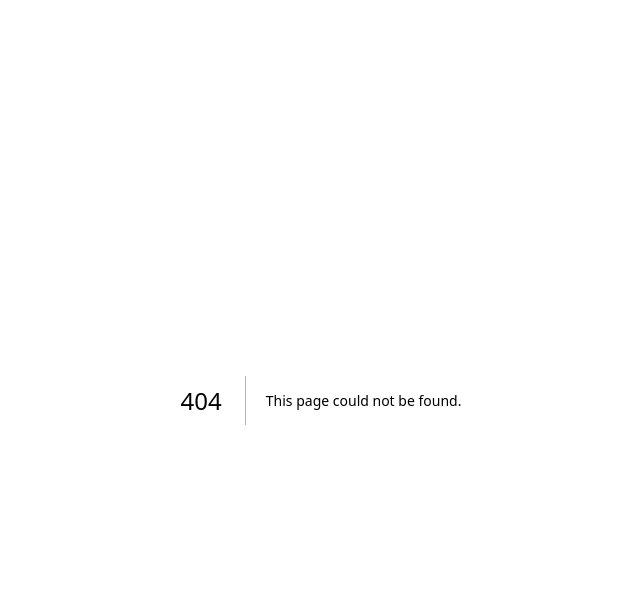
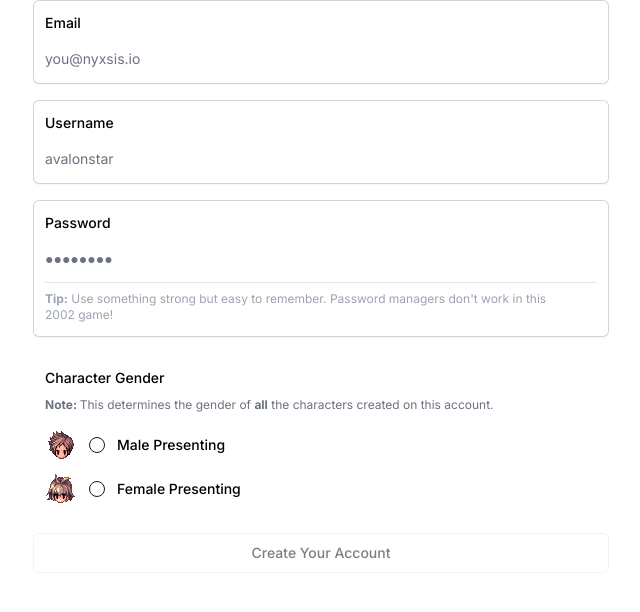
Before and after one commit to bryanveloso/nyxsis, a Next.js app: page /register in a window 1280 px wide. Before the commit this address had no page. Shown: the top 612 px of the page, without its empty margins (319-959 px from the left). Built offline with nearby package versions, Linux system fonts and the light colour scheme.

Commit message:
Port the register form over.

```diff
--- /dev/null
+++ b/src/app/(auth)/register/layout.tsx
@@ -0,0 +1,11 @@
+import { PropsWithChildren } from "react"
+
+const Layout = ({ children }: PropsWithChildren) => {
+  return (
+    <div className="min-h-full">
+      <div className="mx-auto max-w-xl">{children}</div>
+    </div>
+  )
+}
+
+export default Layout
--- /dev/null
+++ b/src/app/(auth)/register/page.tsx
@@ -0,0 +1,182 @@
+"use client"
+
+import { cva } from "class-variance-authority"
+import { clsx } from "clsx/lite"
+import crypto from "crypto"
+import { zodResolver } from "@hookform/resolvers/zod"
+import Image from "next/image"
+import { SubmitHandler, useForm } from "react-hook-form"
+import * as z from "zod"
+
+import { Button } from "@/components/ui/button"
+import {
+  Form,
+  FormControl,
+  FormDescription,
+  FormField,
+  FormItem,
+  FormLabel,
+  FormMessage,
+} from "@/components/ui/form"
+import { Input } from "@/components/ui/input"
+import { RadioGroup, RadioGroupItem } from "@/components/ui/radio-group"
+
+const formSchema = z.object({
+  email: z.string().email(),
+  password: z
+    .string()
+    .min(8, { message: "Password must be at least 8 characters." })
+    .max(36),
+  username: z
+    .string()
+    .min(4, { message: "Username must be at least 2 characters." })
+    .max(20),
+  gender: z.string(),
+})
+
+const itemVariants = cva(
+  "rounded-md px-3 pb-2.5 pt-2.5 shadow-sm ring-1 ring-inset ring-gray-300 focus-within:ring-2 focus-within:ring-sky-400",
+)
+
+const Page = () => {
+  const form = useForm<z.infer<typeof formSchema>>({
+    resolver: zodResolver(formSchema),
+    defaultValues: {
+      username: "",
+    },
+  })
+
+  const { isDirty, isValid } = form.formState
+
+  async function onSubmit(values: z.infer<typeof formSchema>) {
+    try {
+      // Yes, this is a terrible way to do this.
+      // But it's 2002, so we're going to do it anyway.
+      const password: string = crypto
+        .createHash("md5")
+        .update(values.password)
+        .digest("hex")
+      const response = await fetch("/api/register", {
+        body: JSON.stringify({
+          email: values.email,
+          password,
+          username: values.username,
+          gender: values.gender,
+        }),
+        method: "POST",
+      })
+
+      const res = await response.json()
+      if (!response.ok) throw new Error(res.message)
+    } catch (err: any) {
+      console.error(err.message)
+    } finally {
+    }
+  }
+
+  return (
+    <Form {...form}>
+      <form onSubmit={form.handleSubmit(onSubmit)} className="space-y-4">
+        <FormField
+          control={form.control}
+          name="email"
+          render={({ field, formState }) => (
+            <FormItem className={clsx(itemVariants())}>
+              <FormLabel>Email</FormLabel>
+              <FormControl>
+                <Input placeholder="you@nyxsis.io" type="email" {...field} />
+              </FormControl>
+              <FormMessage />
+            </FormItem>
+          )}
+        />
+        <FormField
+          control={form.control}
+          name="username"
+          render={({ field, formState }) => (
+            <FormItem className={clsx(itemVariants())}>
+              <FormLabel>Username</FormLabel>
+              <FormControl>
+                <Input placeholder="avalonstar" {...field} />
+              </FormControl>
+              <FormMessage />
+            </FormItem>
+          )}
+        />
+        <FormField
+          control={form.control}
+          name="password"
+          render={({ field, formState }) => (
+            <FormItem className={clsx(itemVariants())}>
+              <FormLabel>Password</FormLabel>
+              <FormControl>
+                <Input type="password" placeholder="●●●●●●●●" {...field} />
+              </FormControl>
+              <FormDescription className="text-pretty border-t pb-1 pt-2 text-xs text-gray-400">
+                <strong>Tip:</strong> Use something strong but easy to remember.
+                Password managers don&apos;t work in this 2002 game!
+              </FormDescription>
+              <FormMessage />
+            </FormItem>
+          )}
+        />
+        <FormField
+          control={form.control}
+          name="gender"
+          render={({ field, formState }) => (
+            <FormItem className="p-3">
+              <FormLabel>Character Gender</FormLabel>
+              <FormDescription className="pb-2 text-xs">
+                <strong>Note: </strong>This determines the gender of{" "}
+                <strong>all</strong> the characters created on this account.
+              </FormDescription>
+
+              <FormControl>
+                <RadioGroup
+                  onValueChange={field.onChange}
+                  defaultValue={field.value}
+                  className="flex flex-col space-y-1"
+                >
+                  <FormItem className="flex items-center space-x-3 space-y-0">
+                    <Image
+                      src={"/images/head_male.png"}
+                      alt="Male Presenting Character"
+                      width={32}
+                      height={32}
+                    />
+                    <FormControl>
+                      <RadioGroupItem value="MALE" />
+                    </FormControl>
+                    <FormLabel>Male Presenting</FormLabel>
+                  </FormItem>
+                  <FormItem className="flex items-center space-x-3 space-y-0">
+                    <Image
+                      src={"/images/head_female.png"}
+                      alt="Female Presenting Character"
+                      width={32}
+                      height={32}
+                    />
+                    <FormControl>
+                      <RadioGroupItem value="FEMALE" />
+                    </FormControl>
+                    <FormLabel>Female Presenting</FormLabel>
+                  </FormItem>
+                </RadioGroup>
+              </FormControl>
+            </FormItem>
+          )}
+        />
+        <Button
+          type="submit"
+          disabled={!isDirty || !isValid}
+          variant="outline"
+          className="w-full"
+        >
+          Create Your Account
+        </Button>
+      </form>
+    </Form>
+  )
+}
+
+export default Page
--- /dev/null
+++ b/src/components/ui/input.tsx
@@ -0,0 +1,25 @@
+import * as React from "react"
+
+import { cn } from "@/lib/utils"
+
+export interface InputProps
+  extends React.InputHTMLAttributes<HTMLInputElement> {}
+
+const Input = React.forwardRef<HTMLInputElement, InputProps>(
+  ({ className, type, ...props }, ref) => {
+    return (
+      <input
+        type={type}
+        className={cn(
+          "flex h-8 w-full rounded-md border-0 bg-white text-sm ring-offset-white file:border-0 file:bg-transparent file:text-sm file:font-medium placeholder:text-gray-500 focus-visible:outline-none disabled:cursor-not-allowed disabled:opacity-50 dark:border-gray-800 dark:bg-gray-950 dark:ring-offset-gray-950 dark:placeholder:text-gray-400 dark:focus-visible:ring-gray-300",
+          className,
+        )}
+        ref={ref}
+        {...props}
+      />
+    )
+  },
+)
+Input.displayName = "Input"
+
+export { Input }
```
Also changed, not shown: public/images/head_female.png (added), public/images/head_male.png (added).
